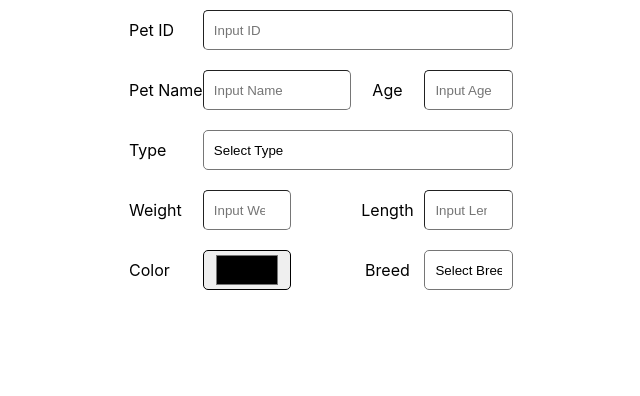
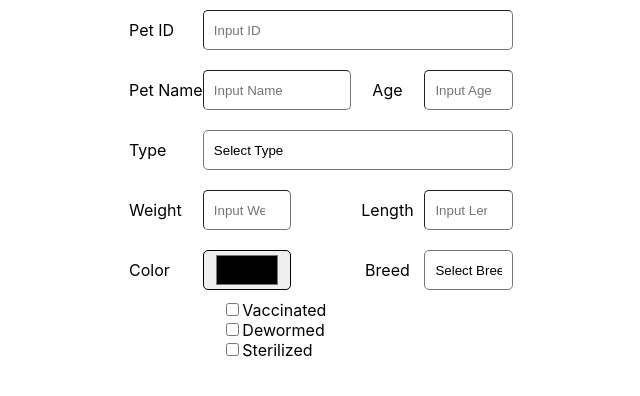
Before and after one commit to Minh1997123/pet_management_frontend, a React (Create React App) app: page / in a window 1280 px wide. Shown: the top 396 px of the page, without its empty margins (319-959 px from the left). Built offline with nearby package versions, Linux system fonts and the light colour scheme.

Commit message:
style form

```diff
--- a/src/component/Form/Form.module.css
+++ b/src/component/Form/Form.module.css
@@ -16,11 +16,18 @@
   text-align: center;
 }
 
-.input--full  input,
-.input--full  select {
+.input--full input,
+.input--full select {
   grid-column: span 3;
 }
 
 .input--half input:first-of-type {
-    width: 60%;
+  width: 60%;
 }
+.checkbox {
+  display: grid;
+  grid-template-columns: repeat(3 1fr);
+}
+.checkbox__items {
+  grid-column: 2/4;
+}
--- a/src/component/Form/Form.tsx
+++ b/src/component/Form/Form.tsx
@@ -38,7 +38,9 @@ const Form = function () {
           option={["Golden Retriever", "Chihuahua", "Munchkin", "Abyssinian"]}
         ></FormInputItem>
       </div>
-      <div className={`${style.input__item} ${style["label--last"]} ${style["input--half"]}`}>
+      <div
+        className={`${style.input__item} ${style["label--last"]} ${style["input--half"]}`}
+      >
         <FormInputItem
           id="weight"
           key="weight"
@@ -54,7 +56,9 @@ const Form = function () {
           placeholder="Input Length"
         ></FormInputItem>
       </div>
-      <div className={`${style.input__item} ${style["label--last"]} ${style["input--half"]}`}>
+      <div
+        className={`${style.input__item} ${style["label--last"]} ${style["input--half"]}`}
+      >
         <FormInputItem
           id="color"
           key="color"
@@ -71,6 +75,22 @@ const Form = function () {
           option={["Dog", "Cat"]}
         ></FormInputItem>
       </div>
+      <div className={style.checkbox}>
+        <div className={style.checkbox__items}>
+          <div>
+            <input type="checkbox" id="vaccinated" name="vaccinated" />
+            <label htmlFor="vaccinated">Vaccinated</label>
+          </div>
+          <div>
+            <input type="checkbox" id="dewormed" name="dewormed" />
+            <label htmlFor="dewormed">Dewormed</label>
+          </div>
+          <div>
+            <input type="checkbox" id="sterilized" name="sterilized" />
+            <label htmlFor="sterilized">Sterilized</label>
+          </div>
+        </div>
+      </div>
     </form>
   );
 };
```
